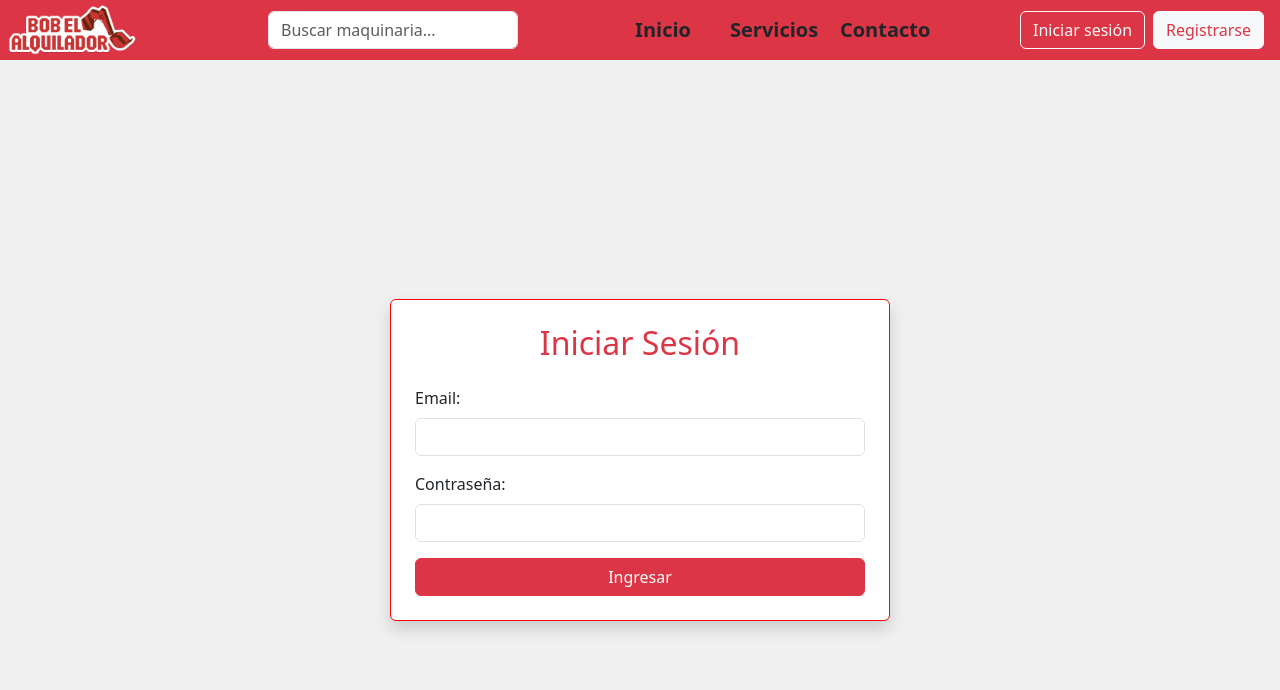
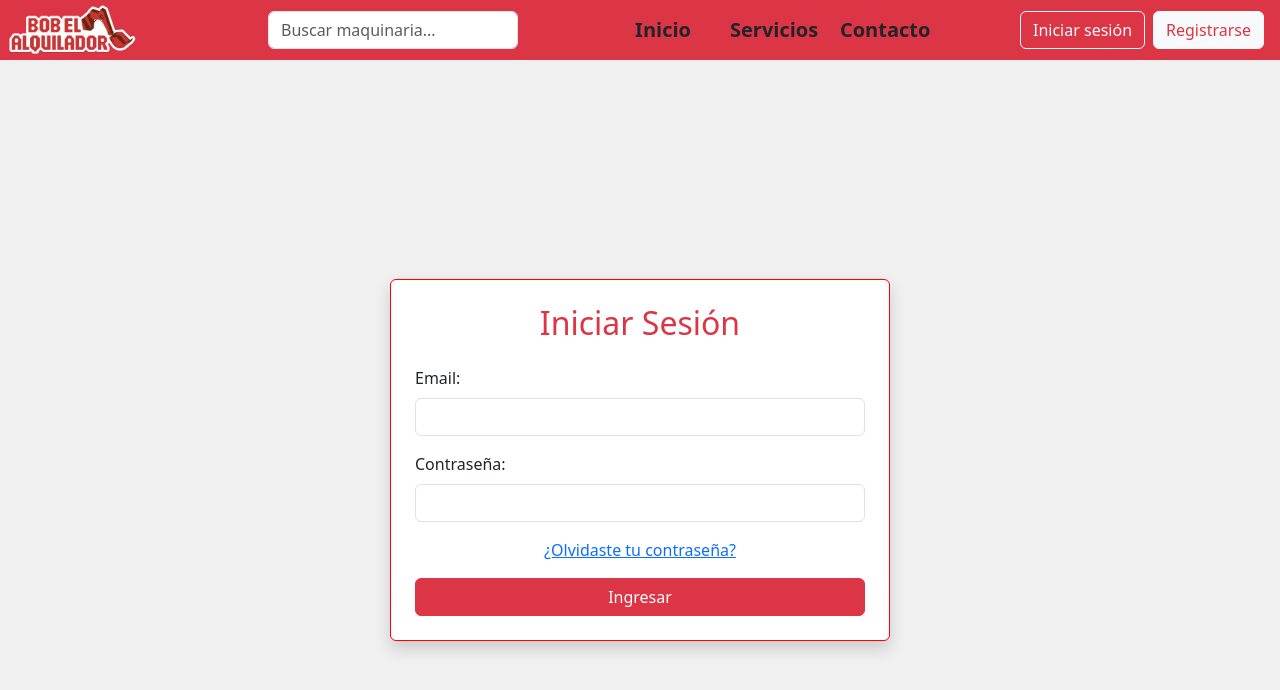
Before and after one commit to AgustinPlatun/BobElAlquilador, a React (Vite) app in the folder IngeProyecto/: page /login in a window 1280 px wide. Shown: the top 690 px of the page. Built offline with nearby package versions, Linux system fonts and the light colour scheme.

Commit message:
se agrego el mensaje para recuperar la contrasenia en el iniciar sesion

```diff
--- a/IngeProyecto/src/pages/Login.tsx
+++ b/IngeProyecto/src/pages/Login.tsx
@@ -1,7 +1,7 @@
 import React, { useState } from 'react';
 import Navbar from '../Components/NavBar/Navbar';
 import axios from 'axios';
-import { useNavigate } from 'react-router-dom';
+import { useNavigate, Link } from 'react-router-dom';
 
 const Login: React.FC = () => {
   const [email, setEmail] = useState('');
@@ -107,6 +107,15 @@ const Login: React.FC = () => {
                     required
                   />
                 </div>
+                {/* Link para recuperar contraseña arriba del botón */}
+                <div className="text-center mb-3">
+                  <Link
+                    to="/solicitar-recuperacion"
+                    style={{ color: "#0d6efd", textDecoration: "underline", fontWeight: 500 }}
+                  >
+                    ¿Olvidaste tu contraseña?
+                  </Link>
+                </div>
                 <button type="submit" className="btn btn-danger w-100" disabled={loading}>
                   {loading ? "Enviando..." : "Ingresar"}
                 </button>
@@ -136,7 +145,7 @@ const Login: React.FC = () => {
               <button
                 type="submit"
                 className="btn btn-danger w-100"
-                disabled={loading || codigo.length !== 5} // <= bloqueo botón si no hay 5 dígitos
+                disabled={loading || codigo.length !== 5}
               >
                 {loading ? "Verificando..." : "Verificar Código"}
               </button>
```
